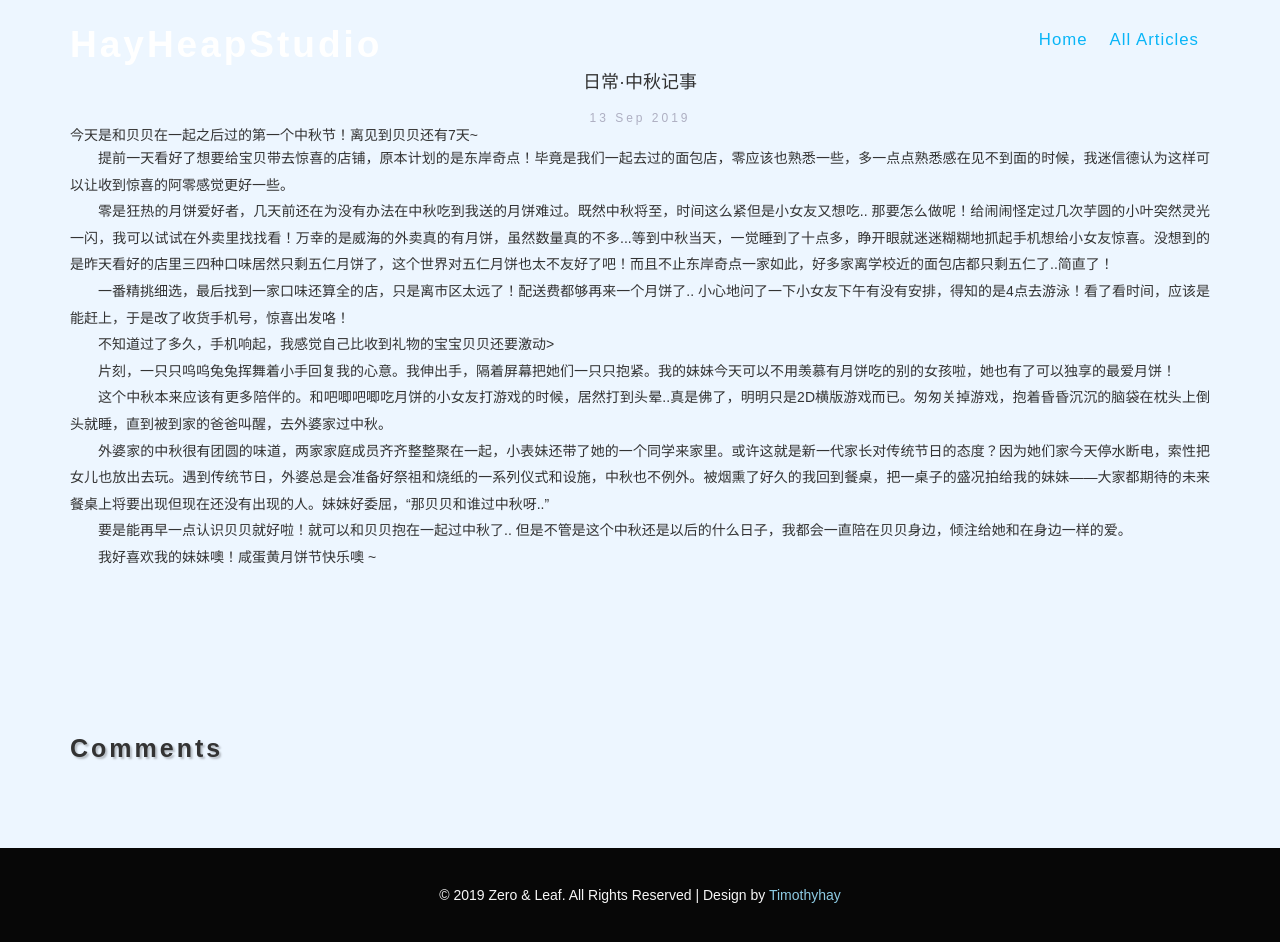
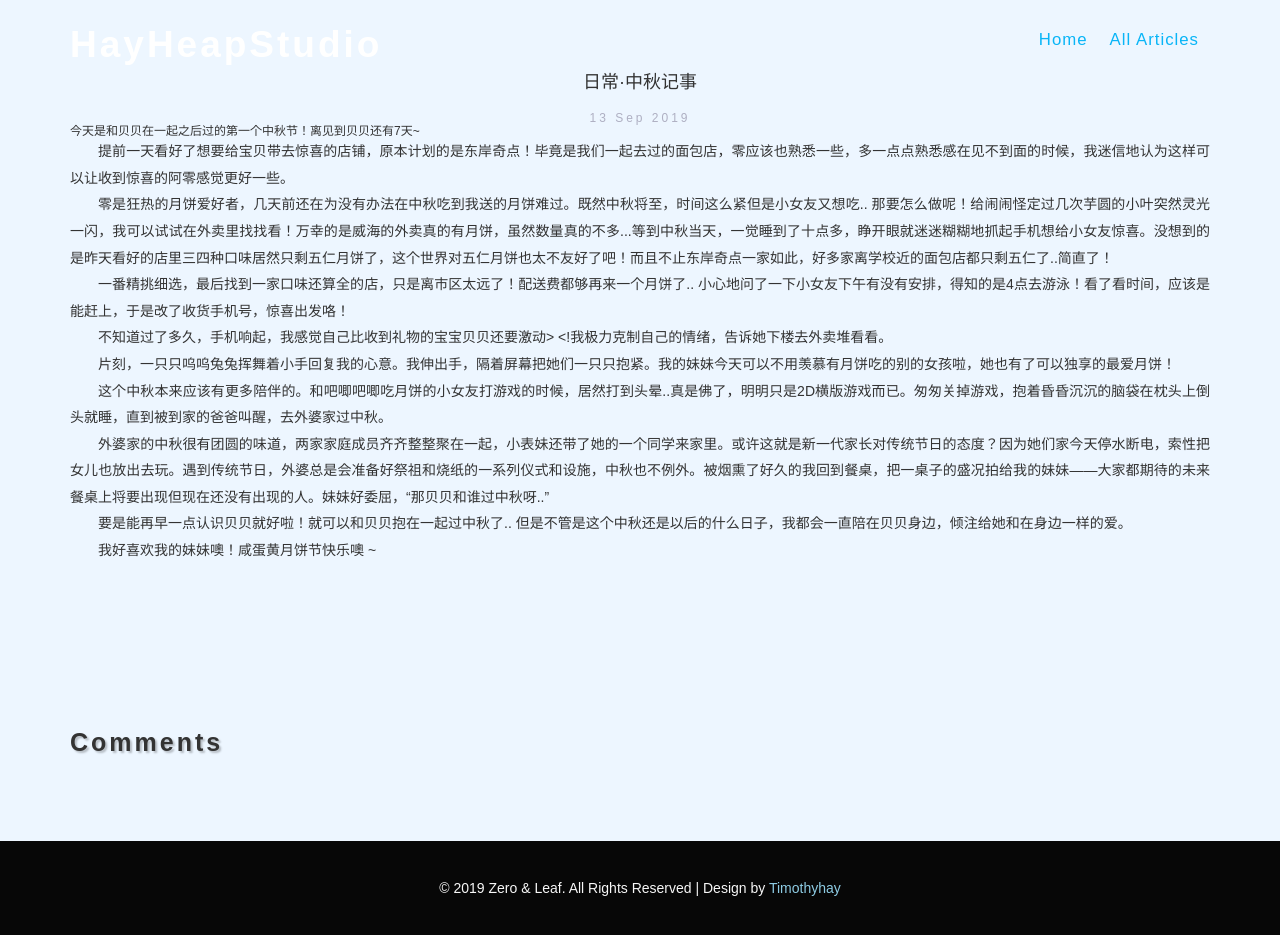
Before and after one commit to Timothyhay/TimothyhayHeap, a Jekyll site: the page built from _posts/2019-09-13-Daily1.html, in a window 1280 px wide. Built offline with Jekyll 4.4.1, drawn with Linux system fonts in a browser that asks for light colours; comment, search, counter and statistics services are not loaded.

Commit message:
Correction of typos

```diff
--- a/_posts/2019-09-13-Daily1.html
+++ b/_posts/2019-09-13-Daily1.html
@@ -11,11 +11,11 @@
 </div>
 
 <div class="container">
-	<h7>今天是和贝贝在一起之后过的第一个中秋节！离见到贝贝还有7天~</h7>
-	<p>提前一天看好了想要给宝贝带去惊喜的店铺，原本计划的是东岸奇点！毕竟是我们一起去过的面包店，零应该也熟悉一些，多一点点熟悉感在见不到面的时候，我迷信德认为这样可以让收到惊喜的阿零感觉更好一些。</p>
+	<h6>今天是和贝贝在一起之后过的第一个中秋节！离见到贝贝还有7天~</h6>
+	<p>提前一天看好了想要给宝贝带去惊喜的店铺，原本计划的是东岸奇点！毕竟是我们一起去过的面包店，零应该也熟悉一些，多一点点熟悉感在见不到面的时候，我迷信地认为这样可以让收到惊喜的阿零感觉更好一些。</p>
 	<p>零是狂热的月饼爱好者，几天前还在为没有办法在中秋吃到我送的月饼难过。既然中秋将至，时间这么紧但是小女友又想吃.. 那要怎么做呢！给闹闹怪定过几次芋圆的小叶突然灵光一闪，我可以试试在外卖里找找看！万幸的是威海的外卖真的有月饼，虽然数量真的不多...等到中秋当天，一觉睡到了十点多，睁开眼就迷迷糊糊地抓起手机想给小女友惊喜。没想到的是昨天看好的店里三四种口味居然只剩五仁月饼了，这个世界对五仁月饼也太不友好了吧！而且不止东岸奇点一家如此，好多家离学校近的面包店都只剩五仁了..简直了！</p>
 	<p>一番精挑细选，最后找到一家口味还算全的店，只是离市区太远了！配送费都够再来一个月饼了.. 小心地问了一下小女友下午有没有安排，得知的是4点去游泳！看了看时间，应该是能赶上，于是改了收货手机号，惊喜出发咯！</p>
-	<p>不知道过了多久，手机响起，我感觉自己比收到礼物的宝宝贝贝还要激动> <!我极力克制自己的情绪，告诉她下楼去外卖堆看看。</p>
+	<p>不知道过了多久，手机响起，我感觉自己比收到礼物的宝宝贝贝还要激动&gt;&nbsp;&lt;!我极力克制自己的情绪，告诉她下楼去外卖堆看看。</p>
 	<p>片刻，一只只呜呜兔兔挥舞着小手回复我的心意。我伸出手，隔着屏幕把她们一只只抱紧。我的妹妹今天可以不用羡慕有月饼吃的别的女孩啦，她也有了可以独享的最爱月饼！</p>
 	<p>这个中秋本来应该有更多陪伴的。和吧唧吧唧吃月饼的小女友打游戏的时候，居然打到头晕..真是佛了，明明只是2D横版游戏而已。匆匆关掉游戏，抱着昏昏沉沉的脑袋在枕头上倒头就睡，直到被到家的爸爸叫醒，去外婆家过中秋。</p>
 	<p>外婆家的中秋很有团圆的味道，两家家庭成员齐齐整整聚在一起，小表妹还带了她的一个同学来家里。或许这就是新一代家长对传统节日的态度？因为她们家今天停水断电，索性把女儿也放出去玩。遇到传统节日，外婆总是会准备好祭祖和烧纸的一系列仪式和设施，中秋也不例外。被烟熏了好久的我回到餐桌，把一桌子的盛况拍给我的妹妹——大家都期待的未来餐桌上将要出现但现在还没有出现的人。妹妹好委屈，“那贝贝和谁过中秋呀..”</p>
```
